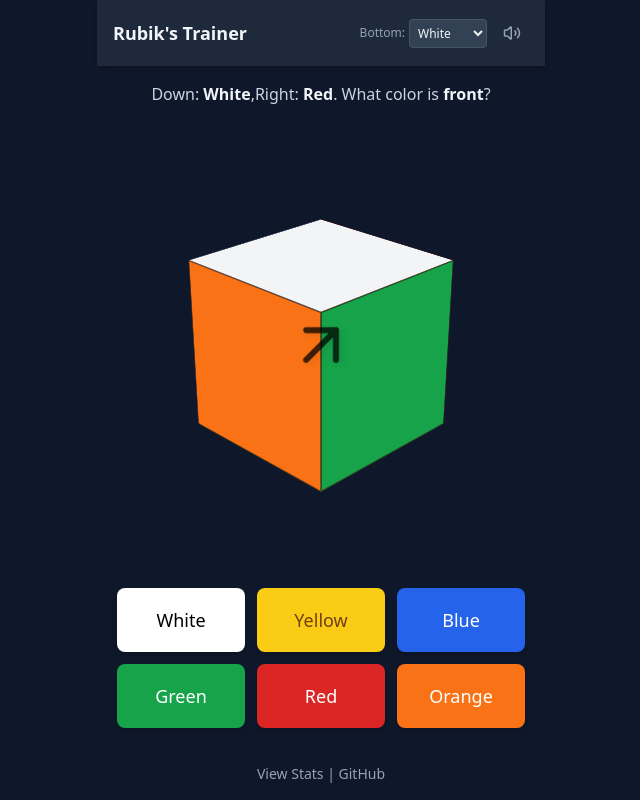
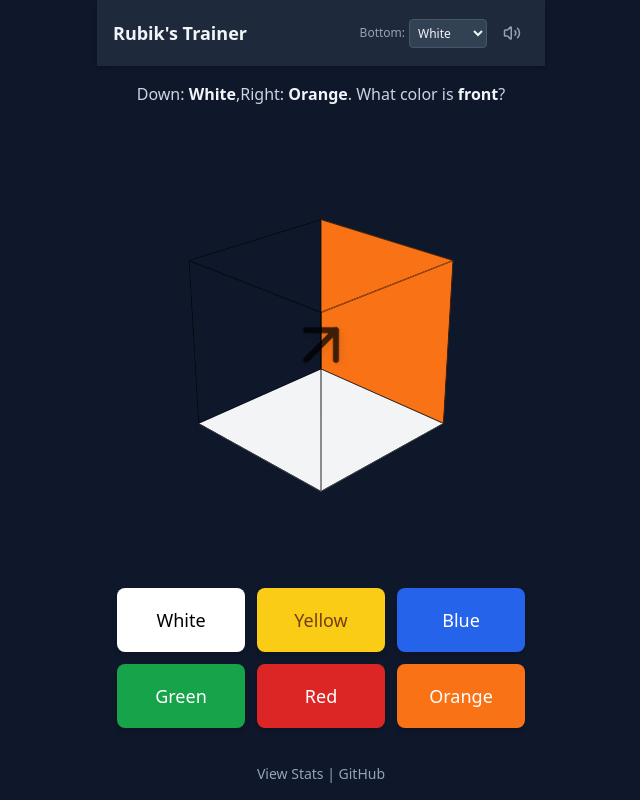
Before and after one commit to YardenNaveh/RubiksCubeTester, a React (Vite) app: page / in a window 1280 px wide. Shown: the whole page, without its empty margins (319-959 px from the left). Built offline with nearby package versions, Linux system fonts and the light colour scheme.

Commit message:
working version with white at the bottom

```diff
--- a/src/components/Cube.tsx
+++ b/src/components/Cube.tsx
@@ -4,7 +4,10 @@ import type { Face } from '../logic/orientation';
 import { ArrowUp, ArrowDown, ArrowLeft, ArrowRight } from 'lucide-react'; // Use icons for arrow directions
 
 interface CubeProps {
-  faceColors: Record<Face, CubeColor>;
+  ref1Face: Face;
+  ref1Color: CubeColor;
+  ref2Face: Face;
+  ref2Color: CubeColor;
   targetRelation: TargetRelation;
   showArrow: boolean; // Control arrow visibility
 }
@@ -30,7 +33,7 @@ const arrowMap: Record<TargetRelation, { Icon: React.ElementType, rotation: stri
   back: { Icon: ArrowLeft, rotation: 'rotate-[135deg]' },
 };
 
-const Cube: React.FC<CubeProps> = ({ faceColors, targetRelation, showArrow }) => {
+const Cube: React.FC<CubeProps> = ({ ref1Face, ref1Color, ref2Face, ref2Color, targetRelation, showArrow }) => {
   const cubeSize = 180; // Base size in px
   const perspective = 1000; // CSS perspective value
   const halfSize = cubeSize / 2;
@@ -51,42 +54,42 @@ const Cube: React.FC<CubeProps> = ({ faceColors, targetRelation, showArrow }) =>
       {/* Cube container for 3D transforms */}
       <div
         className="relative w-full h-full"
-        style={{ transformStyle: 'preserve-3d', transform: 'rotateX(-25deg) rotateY(45deg)' }} // Isometric view angle
+        style={{ transformStyle: 'preserve-3d', transform: 'rotateX(-25deg) rotateY(45deg)' }} // Restore standard Isometric view angle
       >
         {/* Front Face */}
         <div
-          className={`${faceBaseClasses} ${colorClasses[faceColors['F']]}`}
+          className={`${faceBaseClasses} ${ref1Face === 'F' ? colorClasses[ref1Color] : ref2Face === 'F' ? colorClasses[ref2Color] : ''}`}
           style={{ transform: `translateZ(${halfSize}px)` }}
         ></div>
 
         {/* Right Face */}
         <div
-          className={`${faceBaseClasses} ${colorClasses[faceColors['R']]}`}
+          className={`${faceBaseClasses} ${ref1Face === 'R' ? colorClasses[ref1Color] : ref2Face === 'R' ? colorClasses[ref2Color] : ''}`}
           style={{ transform: `rotateY(90deg) translateZ(${halfSize}px)` }}
         ></div>
 
         {/* Top Face */}
         <div
-          className={`${faceBaseClasses} ${colorClasses[faceColors['U']]}`}
-          style={{ transform: `rotateX(-90deg) translateZ(${halfSize}px)` }}
+          className={`${faceBaseClasses} ${ref1Face === 'U' ? colorClasses[ref1Color] : ref2Face === 'U' ? colorClasses[ref2Color] : ''}`}
+          style={{ transform: `rotateX(90deg) translateZ(${halfSize}px)` }}
         ></div>
 
         {/* Left Face */}
         <div
-          className={`${faceBaseClasses} ${colorClasses[faceColors['L']]}`}
+          className={`${faceBaseClasses} ${ref1Face === 'L' ? colorClasses[ref1Color] : ref2Face === 'L' ? colorClasses[ref2Color] : ''}`}
           style={{ transform: `rotateY(-90deg) translateZ(${halfSize}px)` }}
         ></div>
 
         {/* Back Face */}
         <div
-          className={`${faceBaseClasses} ${colorClasses[faceColors['B']]}`}
+          className={`${faceBaseClasses} ${ref1Face === 'B' ? colorClasses[ref1Color] : ref2Face === 'B' ? colorClasses[ref2Color] : ''}`}
           style={{ transform: `rotateY(180deg) translateZ(${halfSize}px)` }}
         ></div>
 
         {/* Bottom Face */}
         <div
-          className={`${faceBaseClasses} ${colorClasses[faceColors['D']]}`}
-          style={{ transform: `rotateX(90deg) translateZ(${halfSize}px)` }}
+          className={`${faceBaseClasses} ${ref1Face === 'D' ? colorClasses[ref1Color] : ref2Face === 'D' ? colorClasses[ref2Color] : ''}`}
+          style={{ transform: `rotateX(-90deg) translateZ(${halfSize}px)` }}
         ></div>
       </div>
 
--- a/src/logic/orientation.ts
+++ b/src/logic/orientation.ts
@@ -128,32 +128,31 @@ function determineOrientationColors(bottomColor: CubeColor): Record<Face, CubeCo
             actualFaceColors['F'] = frontColor;
 
             // Determine R, B, L based on U=Yellow and chosen F
-            // Standard adjacencies: U=White neighbors are F=Red, B=Orange, R=Blue, L=Green
-            // If U=Yellow, the relative positions are maintained but colors are opposites
-            // If F=Red (Standard), R=Blue, B=Orange, L=Green
-            // If F=Blue, R=Orange, B=Green, L=Red
-            // If F=Orange, R=Green, B=Red, L=Blue
-            // If F=Green, R=Red, B=Blue, L=Orange
+            // Corrected adjacencies for U=Yellow, D=White:
+            // If F=Red -> R=Green, B=Orange, L=Blue
+            // If F=Orange -> R=Blue, B=Red, L=Green
+            // If F=Blue -> R=Red, B=Green, L=Orange
+            // If F=Green -> R=Orange, B=Blue, L=Red
             switch(frontColor){
                 case 'red':
+                    actualFaceColors['R'] = 'green';
+                    actualFaceColors['B'] = 'orange';
+                    actualFaceColors['L'] = 'blue';
+                    break;
+                case 'blue':
+                    actualFaceColors['R'] = 'red';
+                    actualFaceColors['B'] = 'green';
+                    actualFaceColors['L'] = 'orange';
+                    break;
+                case 'orange':
                     actualFaceColors['R'] = 'blue';
-                    actualFaceColors['B'] = 'orange';
+                    actualFaceColors['B'] = 'red';
                     actualFaceColors['L'] = 'green';
                     break;
-                case 'blue':
+                case 'green':
                     actualFaceColors['R'] = 'orange';
-                    actualFaceColors['B'] = 'green';
+                    actualFaceColors['B'] = 'blue';
                     actualFaceColors['L'] = 'red';
-                    break;
-                case 'orange':
-                    actualFaceColors['R'] = 'green';
-                    actualFaceColors['B'] = 'red';
-                    actualFaceColors['L'] = 'blue';
-                    break;
-                case 'green':
-                    actualFaceColors['R'] = 'red';
-                    actualFaceColors['B'] = 'blue';
-                    actualFaceColors['L'] = 'orange';
                     break;
             }
             break;
@@ -161,32 +160,32 @@ function determineOrientationColors(bottomColor: CubeColor): Record<Face, CubeCo
             Object.assign(actualFaceColors, STANDARD_FACE_COLORS);
             break;
         case 'red': // F -> D
-            actualFaceColors['U'] = STANDARD_FACE_COLORS['F']; // Red
-            actualFaceColors['D'] = STANDARD_FACE_COLORS['B']; // Orange
+            actualFaceColors['U'] = STANDARD_FACE_COLORS['B']; // Orange (Opposite of Red)
+            actualFaceColors['D'] = STANDARD_FACE_COLORS['F']; // Red (Bottom color)
             actualFaceColors['F'] = STANDARD_FACE_COLORS['D']; // Yellow
             actualFaceColors['B'] = STANDARD_FACE_COLORS['U']; // White
             actualFaceColors['L'] = STANDARD_FACE_COLORS['L']; // Green
             actualFaceColors['R'] = STANDARD_FACE_COLORS['R']; // Blue
             break;
         case 'orange': // B -> D
-            actualFaceColors['U'] = STANDARD_FACE_COLORS['B']; // Orange
-            actualFaceColors['D'] = STANDARD_FACE_COLORS['F']; // Red
+            actualFaceColors['U'] = STANDARD_FACE_COLORS['F']; // Red (Opposite of Orange)
+            actualFaceColors['D'] = STANDARD_FACE_COLORS['B']; // Orange (Bottom color)
             actualFaceColors['F'] = STANDARD_FACE_COLORS['U']; // White
             actualFaceColors['B'] = STANDARD_FACE_COLORS['D']; // Yellow
             actualFaceColors['L'] = STANDARD_FACE_COLORS['L']; // Green
             actualFaceColors['R'] = STANDARD_FACE_COLORS['R']; // Blue
             break;
          case 'blue': // R -> D
-            actualFaceColors['U'] = STANDARD_FACE_COLORS['F']; // Red
-            actualFaceColors['D'] = STANDARD_FACE_COLORS['B']; // Orange
+            actualFaceColors['U'] = STANDARD_FACE_COLORS['L']; // Green (Opposite of Blue)
+            actualFaceColors['D'] = STANDARD_FACE_COLORS['R']; // Blue (Bottom color)
             actualFaceColors['F'] = STANDARD_FACE_COLORS['L']; // Green
             actualFaceColors['B'] = STANDARD_FACE_COLORS['R']; // Blue
             actualFaceColors['L'] = STANDARD_FACE_COLORS['D']; // Yellow
             actualFaceColors['R'] = STANDARD_FACE_COLORS['U']; // White
             break;
         case 'green': // L -> D
-            actualFaceColors['U'] = STANDARD_FACE_COLORS['F']; // Red
-            actualFaceColors['D'] = STANDARD_FACE_COLORS['B']; // Orange
+            actualFaceColors['U'] = STANDARD_FACE_COLORS['R']; // Blue (Opposite of Green)
+            actualFaceColors['D'] = STANDARD_FACE_COLORS['L']; // Green (Bottom color)
             actualFaceColors['F'] = STANDARD_FACE_COLORS['R']; // Blue
             actualFaceColors['B'] = STANDARD_FACE_COLORS['L']; // Green
             actualFaceColors['L'] = STANDARD_FACE_COLORS['U']; // White
--- a/src/pages/DrillPage.tsx
+++ b/src/pages/DrillPage.tsx
@@ -120,7 +120,10 @@ const DrillPage: React.FC<DrillPageProps> = ({ appData, setAppData }) => {
        </p>
 
       <Cube
-        faceColors={currentProblem.faceColors}
+        ref1Face={currentProblem.ref1Face}
+        ref1Color={currentProblem.ref1Color}
+        ref2Face={currentProblem.ref2Face}
+        ref2Color={currentProblem.ref2Color}
         targetRelation={currentProblem.targetRelation}
         showArrow={showArrow}
       />
```
